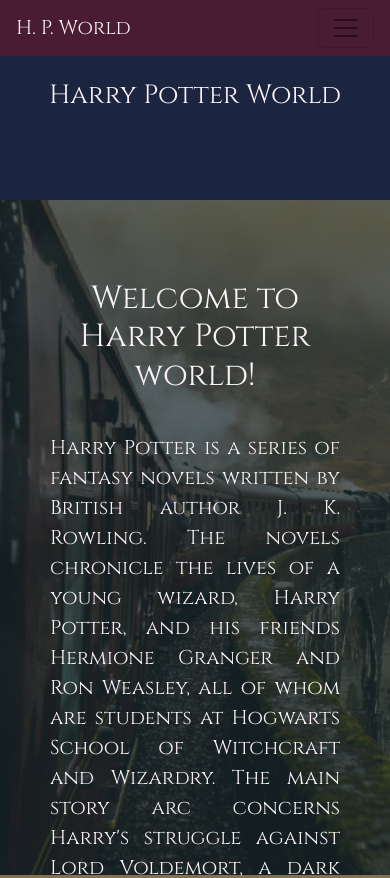
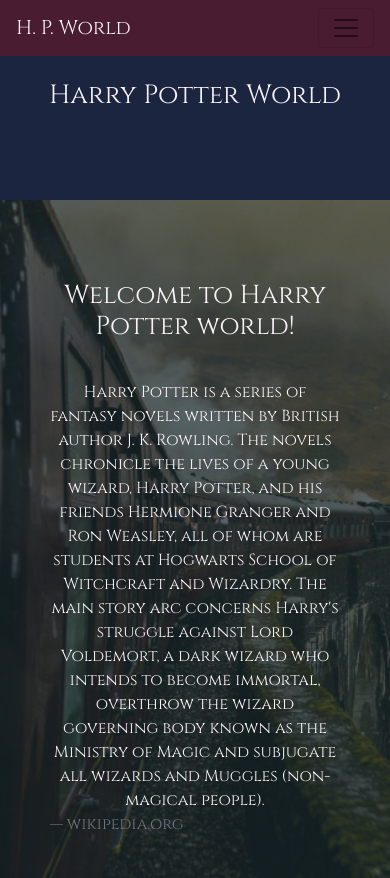
Before and after one commit to mateuszlubianka1993/harry-potter-app, a React (Create React App) app: page / in a window 390 px wide. Shown: the top 878 px of the page. Built offline with nearby package versions, Linux system fonts and the light colour scheme.

Commit message:
add rwd to Home component

```diff
--- a/src/components/Spells.js
+++ b/src/components/Spells.js
@@ -14,11 +14,11 @@
         const {spells} = this.props;
         const spellsList = spells.map(spell=>{
             return(
-                <div class="card spell-card" key={spell._id}>
-                    <div class="card-body">
-                        <h5 class="card-title spell-name">{spell.spell}</h5>
-                        <h6 class="card-subtitle mb-2 text-muted">Type: {spell.type}</h6>
-                        <p class="card-text">Effect: {spell.effect}</p>
+                <div className="card spell-card" key={spell._id}>
+                    <div className="card-body">
+                        <h5 className="card-title spell-name">{spell.spell}</h5>
+                        <h6 className="card-subtitle mb-2 text-muted">Type: {spell.type}</h6>
+                        <p className="card-text">Effect: {spell.effect}</p>
                     </div>
                 </div>
             );
--- a/src/styles/Home.css
+++ b/src/styles/Home.css
@@ -17,3 +17,18 @@
 .content-txt {
     text-align: justify;
 }
+
+@media (max-width: 992px) {
+    .home-container {
+        height: auto;
+    }
+}
+@media (max-width: 425px) {
+    .content-txt {
+        font-size: 16px;
+        text-align: center;
+    }
+    .home-header h2 {
+        font-size: 26px;
+    }
+}
```
